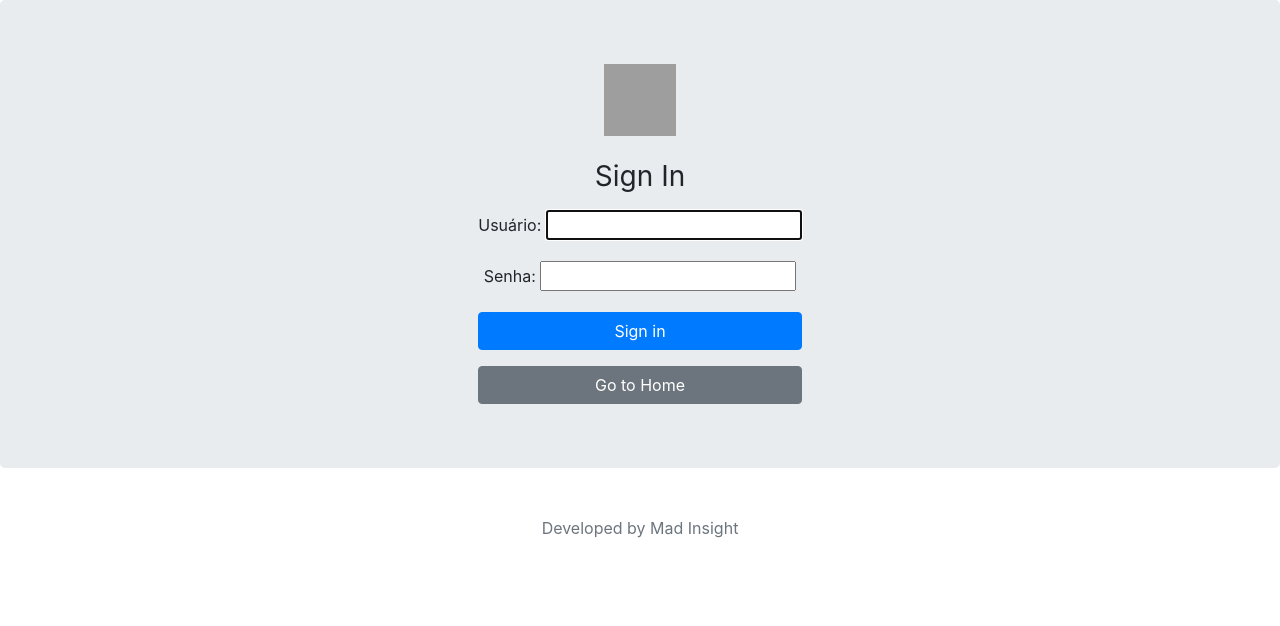
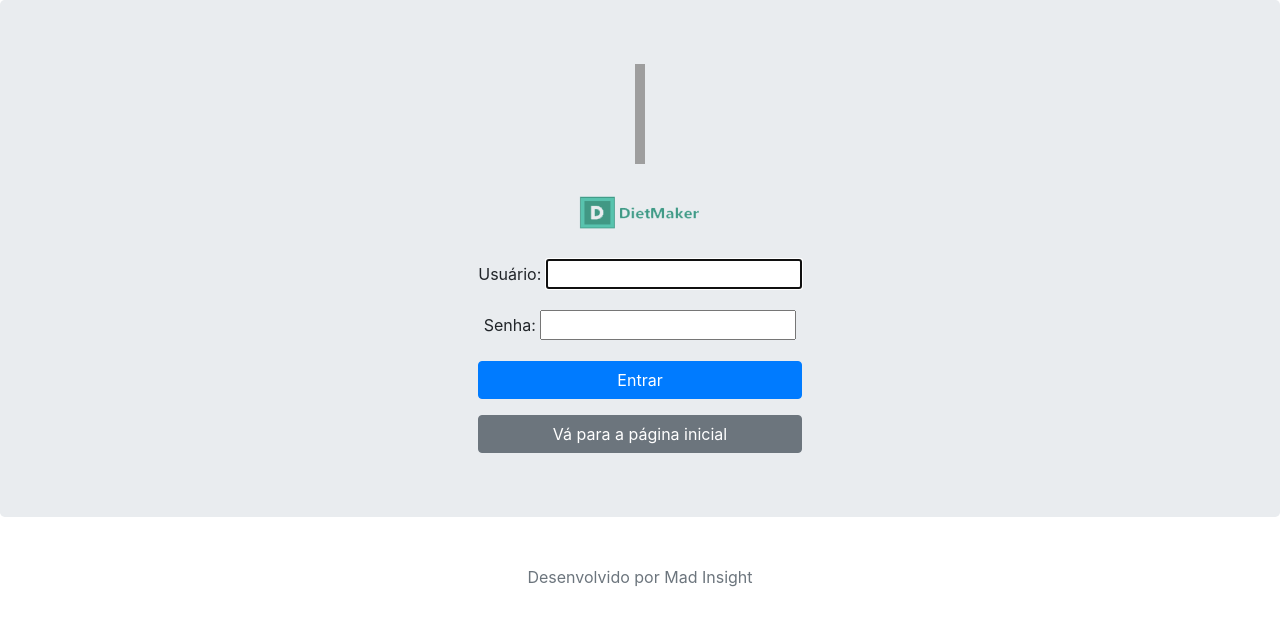
Before and after one commit to guilhermer1307/dietmaker, a Django app: page /login/ in a window 1280 px wide. Shown: the top 626 px of the page. Run offline with Django 3.2, Linux system fonts and the light colour scheme; some libraries are stand-ins or nearby versions; grey boxes are pictures that could not be loaded.

Commit message:
login_logo

```diff
--- a/dietmaker/dietmaker/accounts/templates/accounts/signin.html
+++ b/dietmaker/dietmaker/accounts/templates/accounts/signin.html
@@ -1,6 +1,8 @@
 {% extends 'base.html' %}
 
 {% block title %}Login{% endblock %}
+
+{% load staticfiles %}
 
 {% block content %}
   <body class="text-center">
@@ -8,21 +10,21 @@
   		<div class="row justify-content-md-center">
   			<div class="col-md-auto">
 				 <form class="form-signin" method="post">
-				  <img class="mb-4" src="/docs/4.3/assets/brand/bootstrap-solid.svg" alt="" width="72" height="72">
-				  <h1 class="h3 mb-3 font-weight-normal">Sign In</h1>
+				  <img class="mb-4" src="/docs/4.3/assets/brand/bootstrap-solid.svg" alt="" width="10" height="100">
+				  <h1 class="h3 mb-3 font-weight-normal"><img src="{% static 'media/logo.png' %}" width="130px" height="55"/></h1>
 				  {% csrf_token %}
 				  {{ form.as_p }}
-				  <button class="btn btn-primary btn-block" type="submit">Sign in</button>
+				  <button class="btn btn-primary btn-block" type="submit">Entrar</button>
 				</form>
 				<p></p>
-				<a href="{% url 'home' %}" class="btn btn-secondary btn-block" role="button">Go to Home</a>
+				<a href="{% url 'home' %}" class="btn btn-secondary btn-block" role="button">Vá para a página inicial</a>
 			</div>
 		</div>
 	</div>
 <footer class="footer mt-auto py-3">
     <div class="container">
         <div class="d-flex justify-content-center">
-            <span class="text-muted">Developed by Mad Insight</span>
+            <span class="text-muted"> Desenvolvido por Mad Insight</span>
         </div>
     </div>
 </footer>
--- a/dietmaker/dietmaker/core/templates/login.html
+++ b/dietmaker/dietmaker/core/templates/login.html
@@ -2,7 +2,11 @@
 <script src="//maxcdn.bootstrapcdn.com/bootstrap/4.1.1/js/bootstrap.min.js"></script>
 <script src="//cdnjs.cloudflare.com/ajax/libs/jquery/3.2.1/jquery.min.js"></script>
 <!------ Include the above in your HEAD tag ---------->
+{% extends "base.html" %}
 
+{% load staticfiles %}
+
+{% block content %}
 <body>
     <div id="login">
         <h3 class="text-center text-white pt-5">Login form</h3>
@@ -34,3 +38,4 @@
         </div>
     </div>
 </body>
+{% endblock %}
```
Also changed, not shown: dietmaker/dietmaker/accounts/templates/accounts/signup.html (+6 -4 lines), dietmaker/dietmaker/core/templates/aboutus.html (+8 -5 lines), dietmaker/dietmaker/core/templates/home.html (+4 -4 lines), dietmaker/dietmaker/core/templates/project.html (+8 -5 lines).
